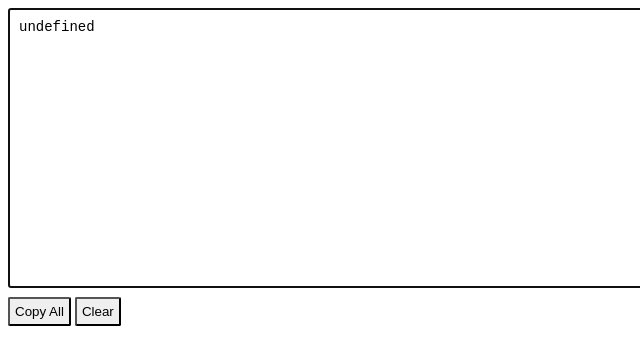
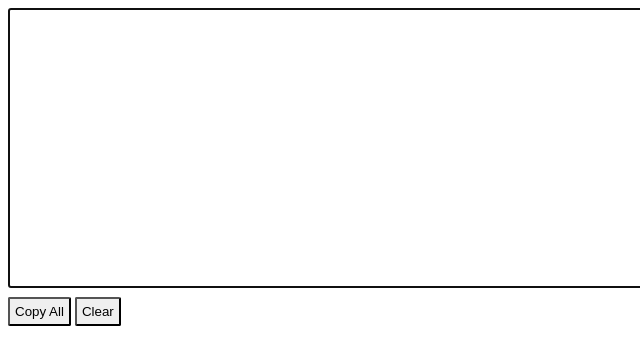
Before and after one commit to mattbillard/text-matt, a website: page public/index.html in a window 1280 px wide. Shown: the full height of the page, 0-640 px from the left. Drawn offline with Linux system fonts and the light colour scheme.

Commit message:
init localStorage

```diff
--- a/public/index.html
+++ b/public/index.html
@@ -48,7 +48,7 @@
     }
 
     function load() {
-      textArea.value = localStorage.textMatt;
+      textArea.value = localStorage.textMatt || '';
     }
 
     function save() {
```
